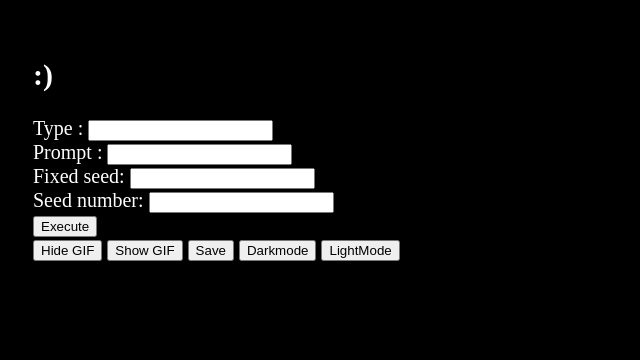
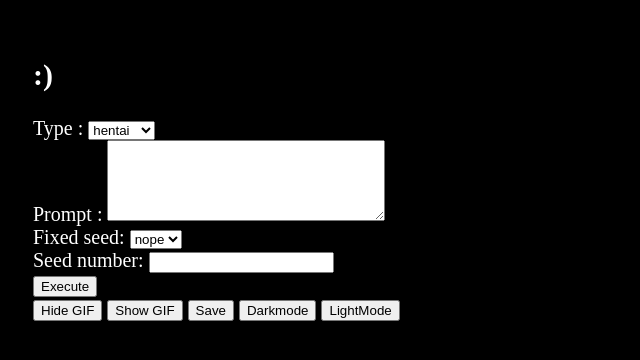
Before and after one commit to Ug0Security/txt2porngif, a PHP site: page /index.php in a window 1280 px wide. Shown: the top 360 px of the page, without its empty margins (0-640 px from the left). Run offline with PHP 8.4, Linux system fonts and the light colour scheme; data that the repository does not hold is empty.

Commit message:
Update index.php

```diff
--- a/web/index.php
+++ b/web/index.php
@@ -57,13 +57,20 @@ shell_exec("cp ./gif/test.gif ./gif/test$int.gif");
 
     <form method="post" action="/txt2porngif/index.php">
         <label for="param1">Type :</label>
-        <input type="text" name="param1" id="param1" required><br>
+
+        <select name="param1" id="param1">
+        <option value="hentai">hentai</option>
+        <option value="general">general</option>
+	</select></br>
 
         <label for="param2">Prompt :</label>
-        <input type="text" name="param2" id="param2" required><br>
+        <textarea name="param2" id="param2" rows="5" cols="32" required></textarea><br>
 
         <label for="param3">Fixed seed:</label>
-        <input type="text" name="param3" id="param3"><br>
+        <select name="param3" id="param3">
+        <option value="">nope</option>
+        <option value="fixed">fixed</option>
+	</select></br>
 
         <label for="param3">Seed number:</label>
         <input type="text" name="param3" id="param3"><br>
```
